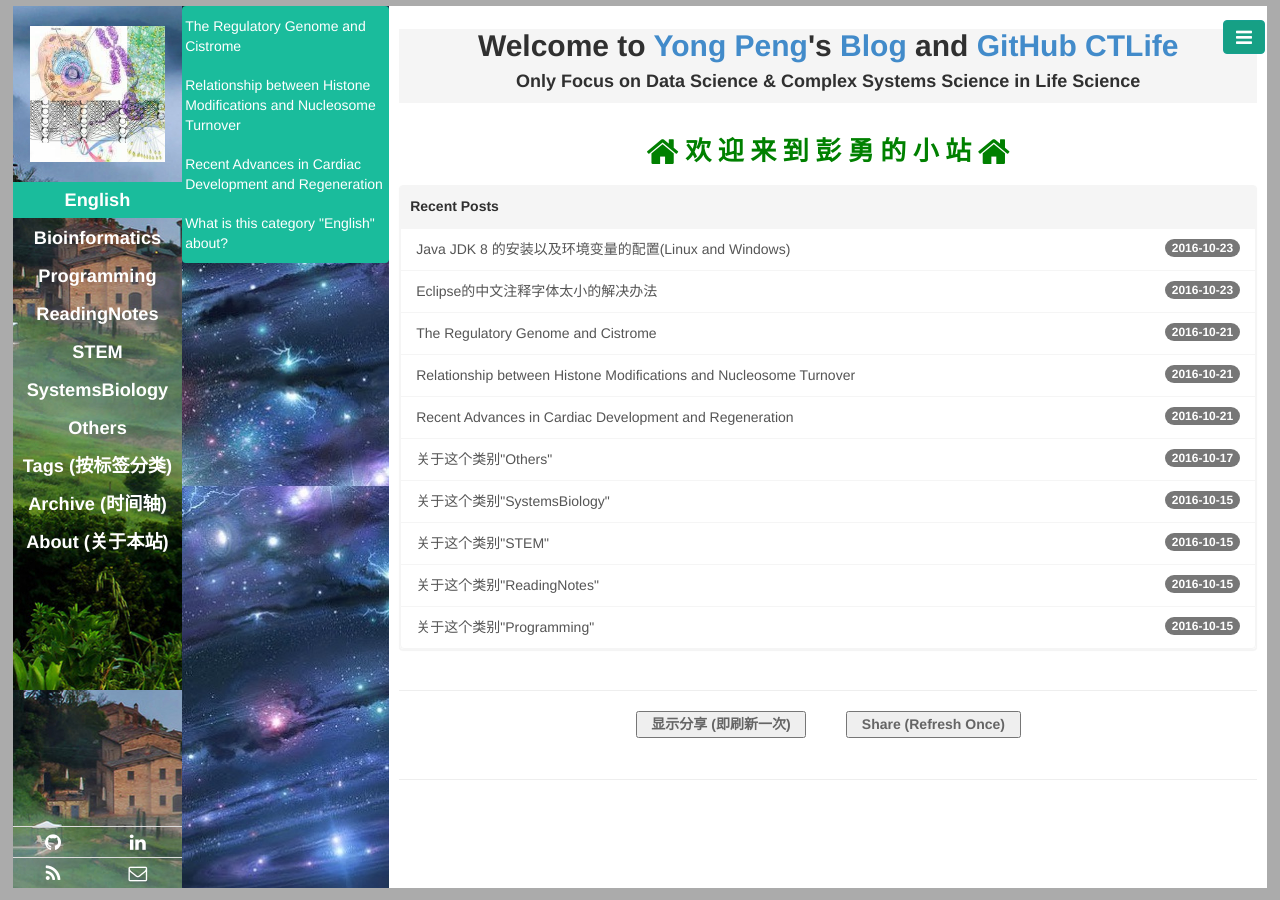
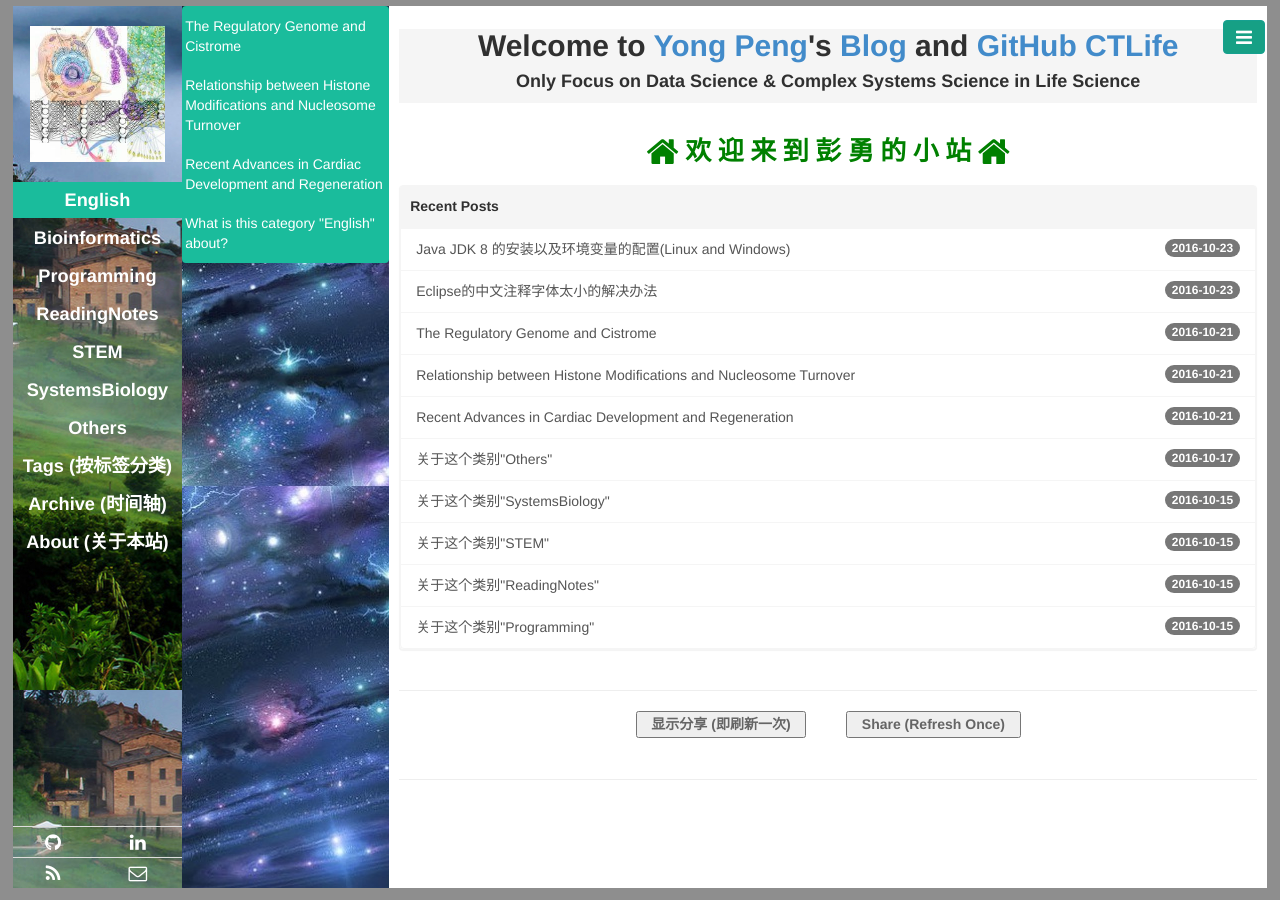
Before and after one commit to CTLife/CTLife.github.io, a Jekyll site: the page built from index.html, in a window 1280 px wide. Built offline with Jekyll 4.4.1, drawn with Linux system fonts in a browser that asks for light colours; Markdown is read by kramdown in place of the engine named in the settings; the list of posts is cut into pages by our own code.

Commit message:
Update base.css

```diff
--- a/public/css/base.css
+++ b/public/css/base.css
@@ -8,7 +8,7 @@ body, html {
   margin: 0%;
   height: 100%;
   overflow: auto;
-  background-color: #ABABAB;
+  background-color: #8E8E8E;
 }
 .row {
   height: 100%;
```
